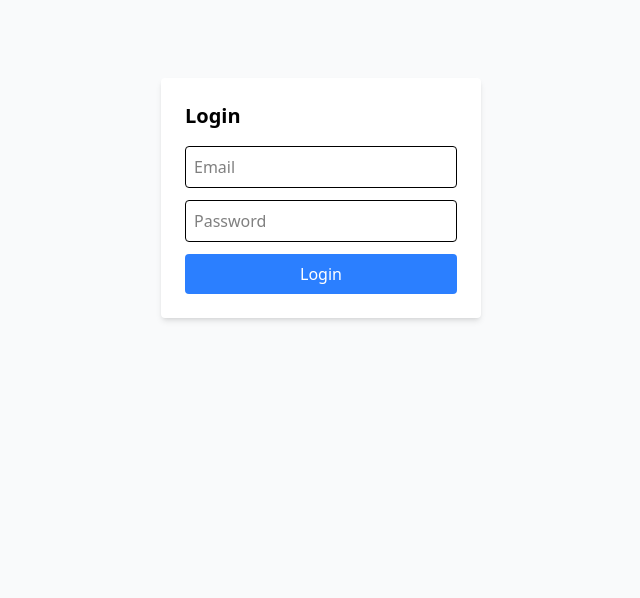
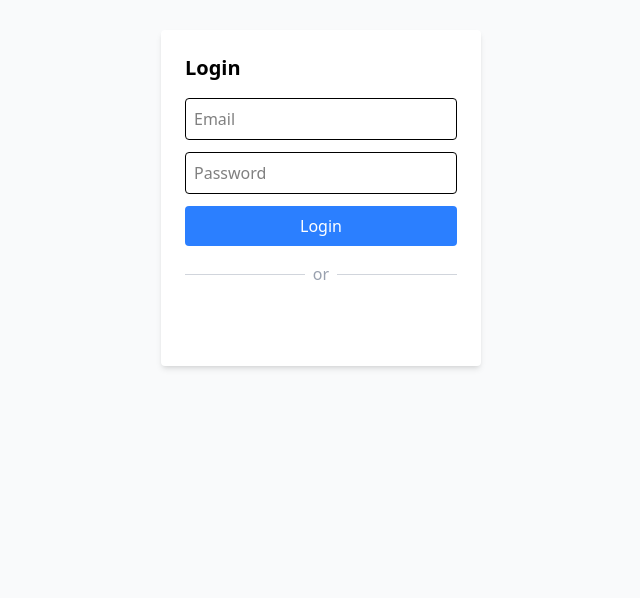
Before and after one commit to jabongg/shuttle-ui, a React (Vite) app: page /login in a window 1280 px wide. Shown: the part 202-800 px from the top of the page, without its empty margins (319-959 px from the left). Built offline with nearby package versions, Linux system fonts and the light colour scheme; no server answers.

Commit message:
SHTL-6: google oauth2 login support

```diff
--- a/package.json
+++ b/package.json
@@ -10,11 +10,13 @@
     "preview": "vite preview"
   },
   "dependencies": {
+    "@react-oauth/google": "^0.12.2",
     "@tailwindcss/cli": "^4.1.12",
     "@tailwindcss/postcss": "^4.1.12",
     "axios": "^1.11.0",
     "jspdf": "^3.0.2",
     "jspdf-autotable": "^5.0.2",
+    "jwt-decode": "^4.0.0",
     "lucide-react": "^0.542.0",
     "qrcode": "^1.5.4",
     "react": "^19.1.1",
--- a/src/main.jsx
+++ b/src/main.jsx
@@ -3,12 +3,14 @@ import { createRoot } from 'react-dom/client'
 import './index.css'
 import App from './App.jsx'
 import { BrowserRouter } from "react-router-dom";
+import { GoogleOAuthProvider } from "@react-oauth/google";
 
-
-createRoot(document.getElementById('root')).render(
-  <StrictMode>
-    <BrowserRouter>
-      <App />
-    </BrowserRouter>
-  </StrictMode>
-)
+createRoot(document.getElementById("root")).render(
+      <StrictMode>
+          <GoogleOAuthProvider clientId="213622836179-i9suleorjuh54qp9enfqm6q7vc8rbi0d.apps.googleusercontent.com">
+            <BrowserRouter>
+              <App />
+            </BrowserRouter>
+          </GoogleOAuthProvider>
+    </StrictMode>
+);
--- a/src/pages/LoginPage.jsx
+++ b/src/pages/LoginPage.jsx
@@ -1,5 +1,7 @@
 import { useState } from "react";
 import { useNavigate } from "react-router-dom";
+import { GoogleLogin } from "@react-oauth/google";
+import {jwtDecode} from "jwt-decode";
 import api from "../api/axios";
 
 export default function Login() {
@@ -17,6 +19,44 @@ export default function Login() {
         setTimeout(() => reject(new Error("timeout")), timeout)
       ),
     ]);
+  };
+
+  // Google login success handler
+  const handleGoogleSuccess = async (credentialResponse) => {
+    try {
+      const decoded = jwtDecode(credentialResponse.credential);
+
+      // Send token to backend for verification & login
+      const res = await api.post("/api/auth/google", {
+        token: credentialResponse.credential,
+      });
+
+      const data = res.data;
+
+      localStorage.setItem(
+        "loggedInUser",
+        JSON.stringify({
+          id: data.userId,
+          name: decoded.name,
+          email: decoded.email,
+        })
+      );
+
+      setMessage("Google login successful!");
+      setError("");
+
+      setTimeout(() => {
+        navigate("/venues");
+      });
+    } catch (err) {
+      console.error("Google login error:", err);
+      setError("Google login failed. Please try again.");
+    }
+  };
+
+  // Google login failure handler
+  const handleGoogleFailure = () => {
+    setError("Google login failed. Try again.");
   };
 
   const handleSubmit = async (e) => {
@@ -78,12 +118,14 @@ export default function Login() {
 
   return (
     <div className="flex items-center justify-center min-h-screen bg-gray-50">
-      <form onSubmit={handleSubmit} className="bg-white p-6 rounded shadow-md w-80">
+      <div className="bg-white p-6 rounded shadow-md w-80">
         <h2 className="text-xl font-bold mb-4">Login</h2>
 
         {error && <p className="text-red-500 mb-2">{error}</p>}
         {message && <p className="text-green-500 mb-2">{message}</p>}
 
+        {/* Email/Password Login */}
+        <form onSubmit={handleSubmit}>
           <input
             type="text"
             placeholder="Email"
@@ -105,6 +147,21 @@ export default function Login() {
             Login
           </button>
         </form>
+
+        {/* Divider */}
+        <div className="my-4 flex items-center">
+          <hr className="flex-grow border-gray-300" />
+          <span className="mx-2 text-gray-400">or</span>
+          <hr className="flex-grow border-gray-300" />
+        </div>
+
+        {/* Google Login */}
+        <GoogleLogin
+          onSuccess={handleGoogleSuccess}
+          onError={handleGoogleFailure}
+          useOneTap
+        />
+      </div>
     </div>
   );
 }
```
Also changed, not shown: 1 other file (tests, documents, lock files or other folders). Lines whose indentation alone changed are shown as unchanged.
